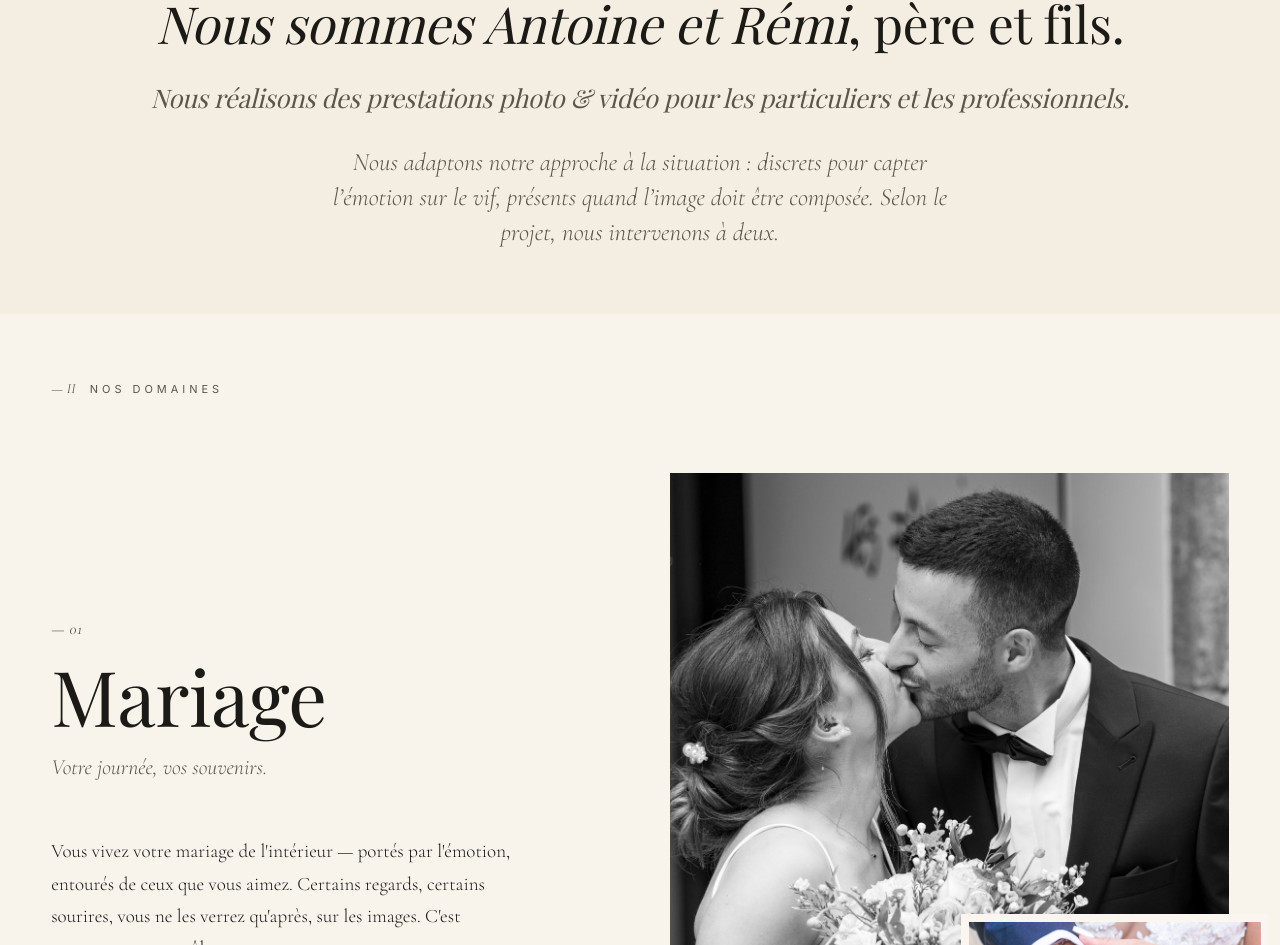
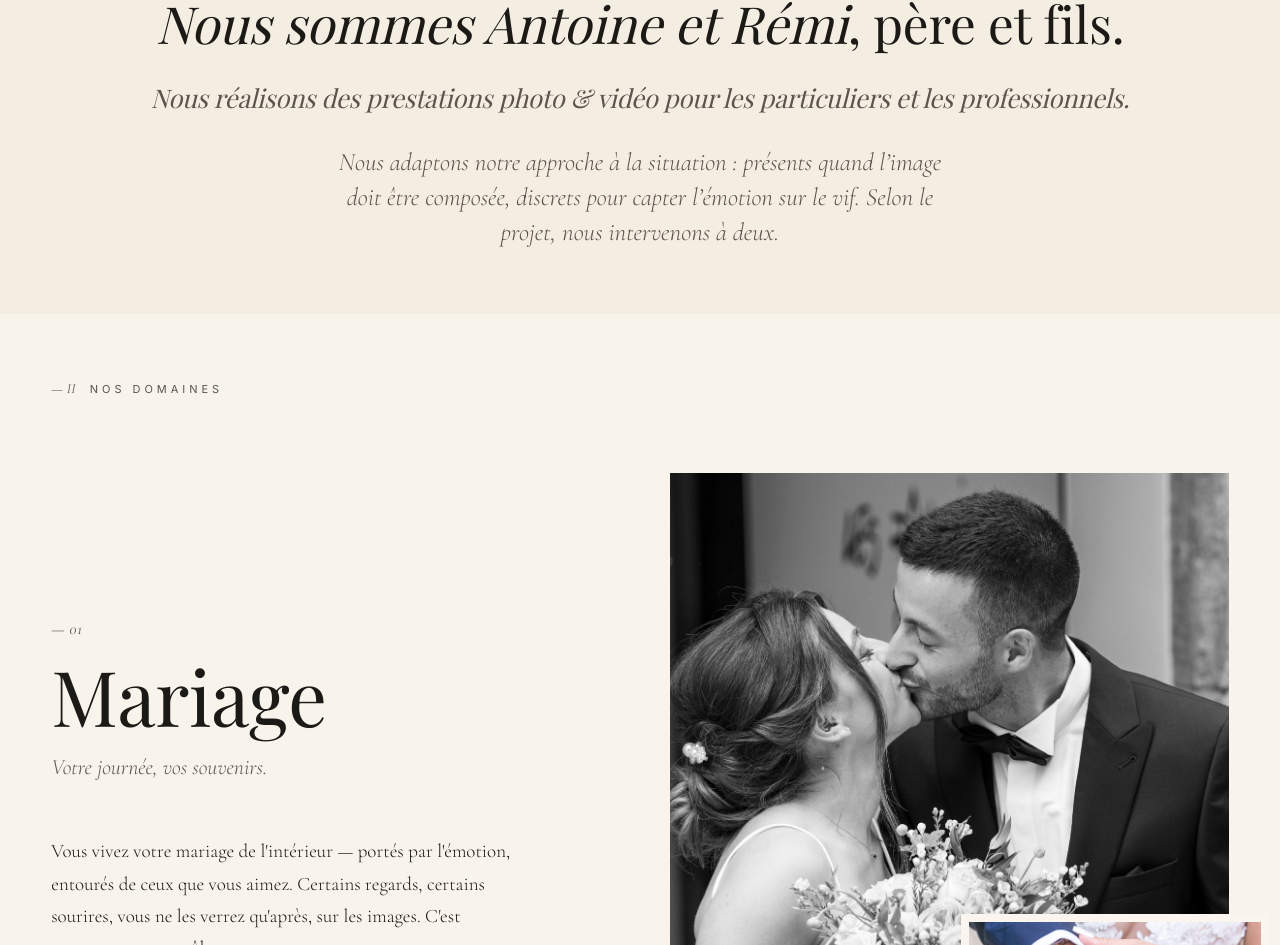
Before and after one commit to AntoineFe/DFly, a React (Vite) app: page / in a window 1280 px wide. Shown: the part 921-1866 px from the top of the page. Built offline with nearby package versions, Linux system fonts and the light colour scheme; a web font is replaced by a local one.

Commit message:
Update Home.jsx

```diff
--- a/src/pages/Home.jsx
+++ b/src/pages/Home.jsx
@@ -110,8 +110,8 @@ export default function Home({ lang, setLang }) {
             </div>
             <div style={{ textAlign: 'center', maxWidth: 640, margin: '28px auto 0', fontFamily: 'var(--serif)', fontSize: 25, lineHeight: 1.4, fontWeight: 300, fontStyle: 'italic', color: 'var(--fg-muted)', whiteSpace: 'pre-line' }}>
               {t(
-                'Nous adaptons notre approche à la situation : discrets pour capter l\’émotion sur le vif, présents quand l\’image doit être composée. Selon le projet, nous intervenons à deux.',
-                'We adapt our approach to each situation: discreet to capture emotions as they happen, and present when the image needs to be composed. Depending on the project, we often work as a duo.'
+                'Nous adaptons notre approche à la situation : présents quand l\’image doit être composée, discrets pour capter l\’émotion sur le vif. Selon le projet, nous intervenons à deux.',
+                'We adapt our approach to each situation: present when the image needs to be composed, and discreet to capture emotions as they happen. Depending on the project, we often work as a duo.'
               )}
             </div>
           </div>
```
